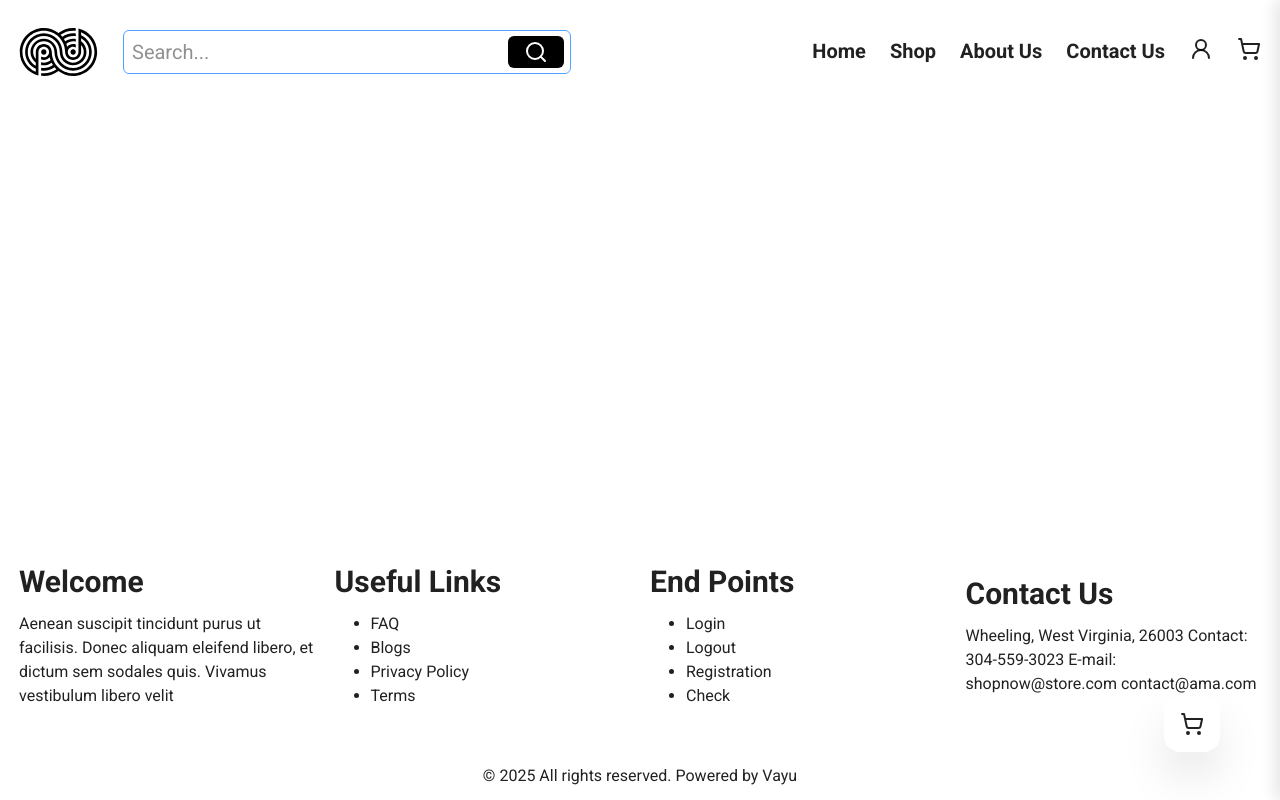
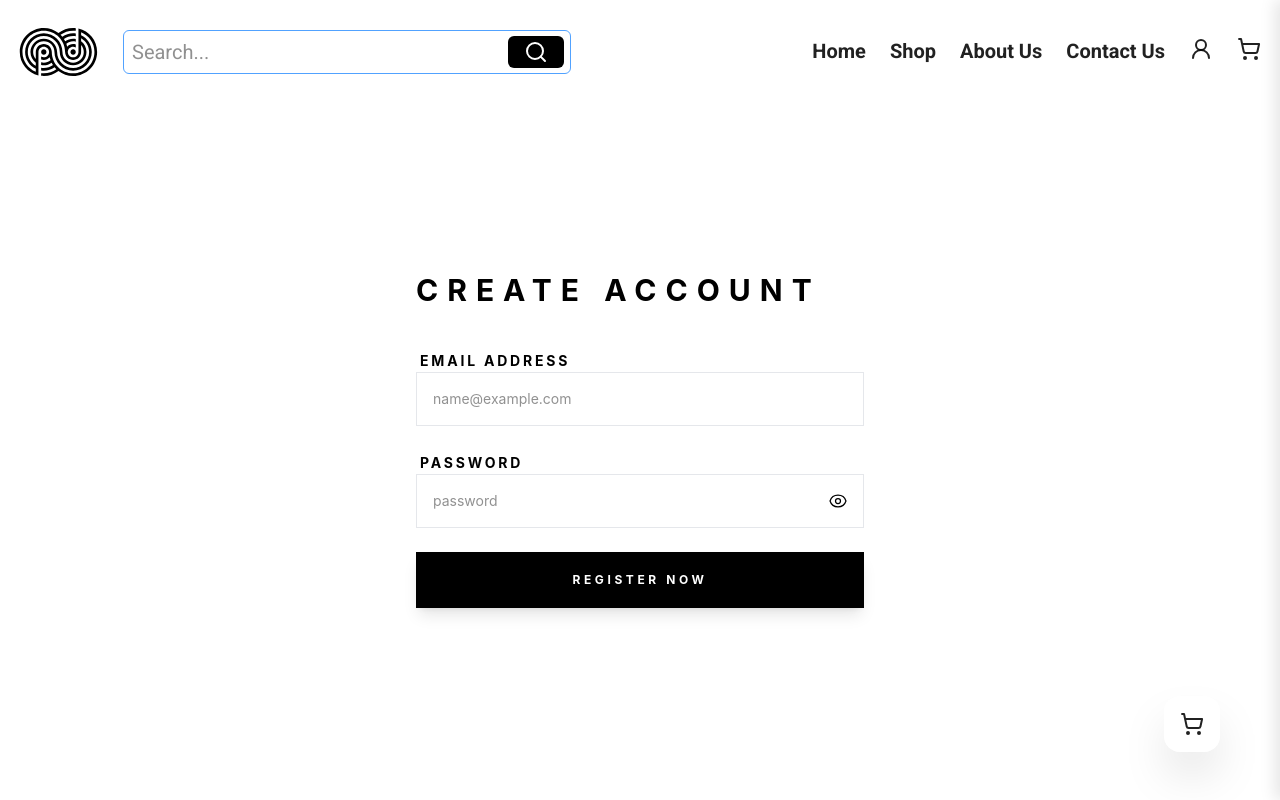
Before and after one commit to K1RSHh/e-commersce-site, a React (Vite) app: page /sign-up in a window 1280 px wide. Shown: the top 800 px of the page. Built offline with nearby package versions, Linux system fonts and the light colour scheme; no server answers.

Commit message:
add: SignUp and firebase

```diff
--- a/package.json
+++ b/package.json
@@ -11,6 +11,7 @@
   },
   "dependencies": {
     "@tailwindcss/vite": "^4.2.1",
+    "firebase": "^12.10.0",
     "framer-motion": "^12.34.3",
     "lucide-react": "^0.575.0",
     "react": "^19.2.0",
--- a/src/App.tsx
+++ b/src/App.tsx
@@ -12,6 +12,7 @@ import { Cart } from "./page/Cart";
 import { Checkout } from "./page/Checkout";
 import AboutUs from "./page/AboutUs";
 import ContactUS from "./page/ContactUs";
+import SignUp from "./page/SignUp";
 
 function App() {
   const fetchProducts = useProductStore((state) => state.fetchProducts);
@@ -33,6 +34,7 @@ function App() {
             <Route path="/checkout" element={<Checkout />} />
             <Route path="/about-us" element={<AboutUs />} />
             <Route path="/contact-us" element={<ContactUS />} />
+            <Route path="/sign-up" element={<SignUp />} />
           </Routes>
         </div>
         <Footer />
--- a/src/components/ContactUs/ContactForm.tsx
+++ b/src/components/ContactUs/ContactForm.tsx
@@ -47,7 +47,7 @@ const ContactForm: React.FC = () => {
             required
           />
           <input
-            type="tel"
+            type="number"
             placeholder="Contact number"
             className="w-full border border-gray-300 p-3 outline-none focus:border-black transition-colors"
             onChange={(e) =>
--- a/src/components/Header/Header.tsx
+++ b/src/components/Header/Header.tsx
@@ -67,7 +67,7 @@ function Header() {
             </motion.div>
           </Link>
         </div>
-        <Link to="/">
+        <Link to="/sign-up">
           <motion.div whileHover={{ scale: 1.1 }} whileTap={{ scale: 0.9 }}>
             <UserRound />
           </motion.div>
--- a/src/page/ContactUs.tsx
+++ b/src/page/ContactUs.tsx
@@ -2,7 +2,7 @@ import ContactForm from "../components/ContactUs/ContactForm";
 
 function ContactUS() {
   return (
-    <div>
+    <div className="mb-5">
       <div className="relative bg-center bg-cover bg-[url('/ContactUs/87b06d3f65b1a49829ed6ac22ce1bc45_1522x570-q-85.jpg')] rounded-3xl max-w-312.5 h-100">
         <div className="w-full h-full flex flex-col justify-center text-white gap-2">
           <p className="text-2xl font-bold">Get In Touch</p>
--- /dev/null
+++ b/src/page/SignUp.tsx
@@ -0,0 +1,159 @@
+import React, { useState } from "react";
+import { auth } from "../firebase";
+import { createUserWithEmailAndPassword } from "firebase/auth";
+import { motion } from "framer-motion";
+
+const SignUp: React.FC = () => {
+  const [email, setEmail] = useState<string>("");
+  const [password, setPassword] = useState<string>("");
+  const [isSuccess, setIsSuccess] = useState<boolean>(false);
+  const [showPassword, setShowPassword] = useState<boolean>(false);
+  const [error, setError] = useState<string>("");
+
+  const handleSignUp = async (e: React.FormEvent) => {
+    e.preventDefault();
+    setError("");
+
+    try {
+      await createUserWithEmailAndPassword(auth, email, password);
+      setIsSuccess(true);
+
+      setTimeout(() => setIsSuccess(false), 2000);
+    } catch (err: any) {
+      setError(err.message);
+    }
+  };
+
+  return (
+    <div className="relative min-h-screen flex items-center justify-center bg-white font-sans px-4 pb-30">
+      {isSuccess && (
+        <div className="fixed top-8 right-8 z-50 animate-fade-in-down">
+          <div className="bg-white border-l-8 border-green-600 shadow-[0_20px_50px_rgba(0,0,0,0.15)] p-6 flex items-center gap-5">
+            <div className="bg-green-600 text-white rounded-full p-2">
+              <svg
+                xmlns="http://www.w3.org/2000/svg"
+                className="h-6 w-6"
+                fill="none"
+                viewBox="0 0 24 24"
+                stroke="currentColor"
+              >
+                <path
+                  strokeLinecap="round"
+                  strokeLinejoin="round"
+                  strokeWidth={2}
+                  d="M5 13l4 4L19 7"
+                />
+              </svg>
+            </div>
+            <div>
+              <p className="font-bold text-black uppercase tracking-[0.2em] text-sm">
+                Success
+              </p>
+              <p className="text-gray-500 text-xs mt-1">
+                Your account is ready to use.
+              </p>
+            </div>
+          </div>
+        </div>
+      )}
+
+      <div className="max-w-md w-full">
+        <div className="mb-10 text-center md:text-left">
+          <h2 className="text-3xl font-bold tracking-[0.3em] uppercase text-black mb-2">
+            Create Account
+          </h2>
+        </div>
+
+        {error && (
+          <div className="bg-red-50 text-red-600 p-4 mb-6 text-xs uppercase tracking-widest border-l-2 border-red-600">
+            {error}
+          </div>
+        )}
+
+        <form onSubmit={handleSignUp} className="space-y-6 text-left">
+          <div className="space-y-1">
+            <label className="text-sm font-bold uppercase tracking-[0.2em] text-black ml-1">
+              Email Address
+            </label>
+            <input
+              type="email"
+              required
+              placeholder="name@example.com"
+              className="w-full border border-gray-200 p-4 outline-none focus:border-black transition-all text-sm"
+              onChange={(e) => setEmail(e.target.value)}
+            />
+          </div>
+
+          <div className="space-y-1">
+            <label className="text-sm font-bold uppercase tracking-[0.2em] text-black ml-1">
+              Password
+            </label>
+            <div className="relative">
+              <input
+                type={showPassword ? "text" : "password"} // Динамічний тип
+                required
+                placeholder="password"
+                className="w-full border border-gray-200 p-4 pr-12 outline-none focus:border-black transition-all text-sm"
+                onChange={(e) => setPassword(e.target.value)}
+              />
+              <button
+                type="button"
+                onClick={() => setShowPassword(!showPassword)}
+                className="absolute right-4 top-1/2 -translate-y-1/2 cursor-pointer text-black hover:text-black transition-colors"
+              >
+                {showPassword ? (
+                  <svg
+                    xmlns="http://www.w3.org/2000/svg"
+                    className="h-5 w-5"
+                    fill="none"
+                    viewBox="0 0 24 24"
+                    stroke="currentColor"
+                  >
+                    <path
+                      strokeLinecap="round"
+                      strokeLinejoin="round"
+                      strokeWidth={1.5}
+                      d="M13.875 18.825A10.05 10.05 0 0112 19c-4.478 0-8.268-2.943-9.543-7a9.97 9.97 0 011.563-3.029m5.858.908a3 3 0 114.243 4.243M9.878 9.878l4.242 4.242M9.88 9.88l-3.29-3.29m7.532 7.532l3.29 3.29M3 3l18 18"
+                    />
+                  </svg>
+                ) : (
+                  <svg
+                    xmlns="http://www.w3.org/2000/svg"
+                    className="h-5 w-5"
+                    fill="none"
+                    viewBox="0 0 24 24"
+                    stroke="currentColor"
+                  >
+                    <path
+                      strokeLinecap="round"
+                      strokeLinejoin="round"
+                      strokeWidth={1.5}
+                      d="M15 12a3 3 0 11-6 0 3 3 0 016 0z"
+                    />
+                    <path
+                      strokeLinecap="round"
+                      strokeLinejoin="round"
+                      strokeWidth={1.5}
+                      d="M2.458 12C3.732 7.943 7.523 5 12 5c4.478 0 8.268 2.943 9.542 7-1.274 4.057-5.064 7-9.542 7-4.477 0-8.268-2.943-9.542-7z"
+                    />
+                  </svg>
+                )}
+              </button>
+            </div>
+          </div>
+
+          <motion.button
+            whileHover={{ scale: 1.1 }}
+            whileTap={{ scale: 0.9 }}
+            type="submit"
+            className="w-full bg-black text-white cursor-pointer py-5 text-xs font-bold uppercase tracking-[0.3em] shadow-lg"
+          >
+            Register Now
+          </motion.button>
+        </form>
+      </div>
+    </div>
+  );
+};
+
+export default SignUp;
```
Also changed, not shown: 2 other files (tests, documents, lock files or other folders).
